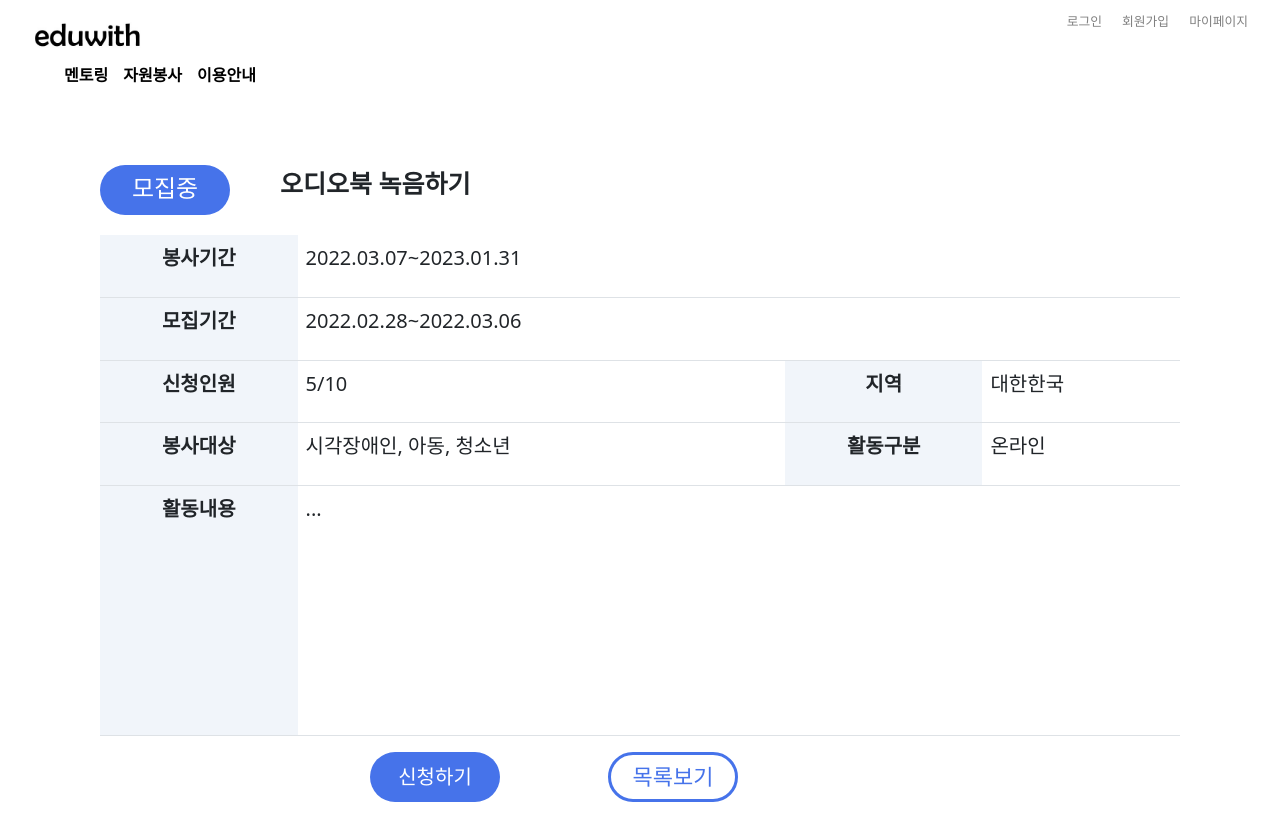
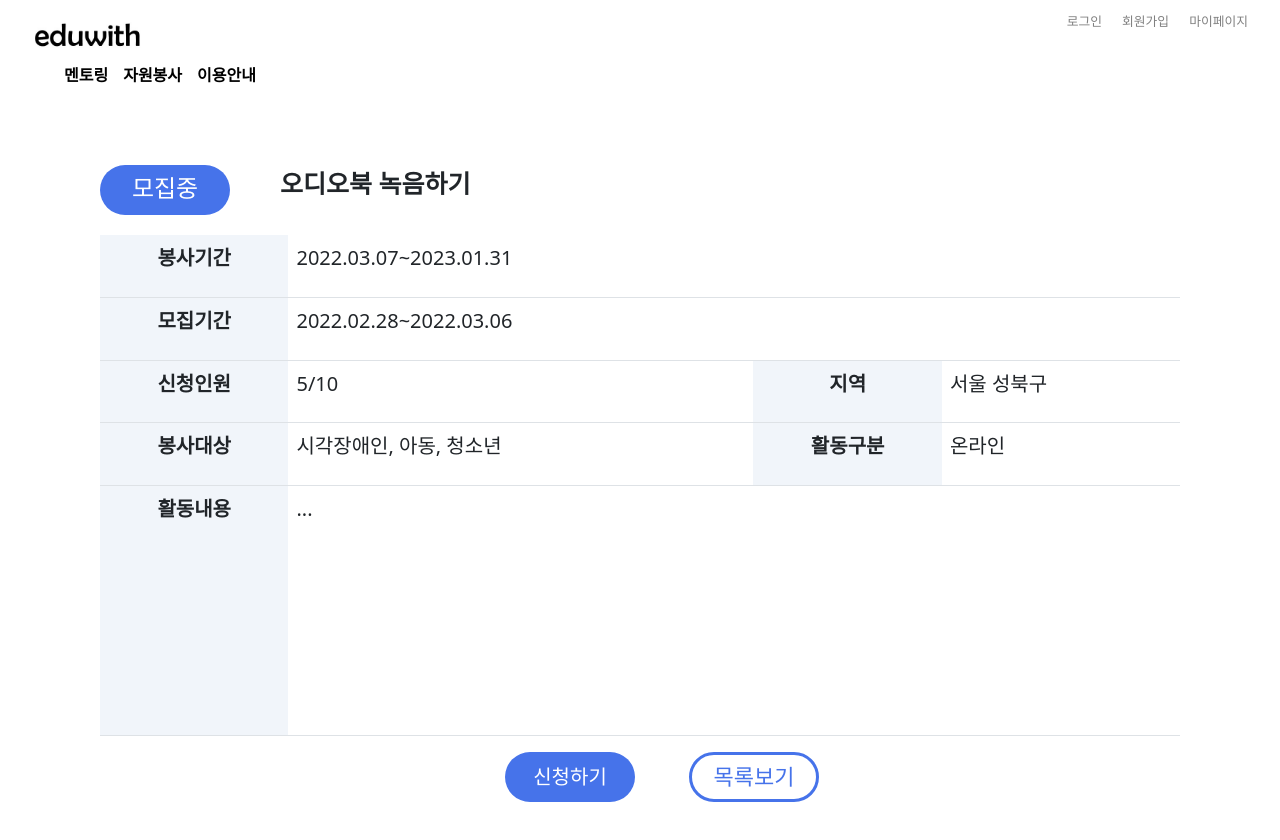
Before and after one commit to Eduwith/frontend, a React (Create React App) app: page /volunteerdetail/0 in a window 1280 px wide. Shown: the top 840 px of the page. Built offline with nearby package versions, Linux system fonts and the light colour scheme.

Commit message:
CHORE: update name

```diff
--- a/src/components/volunteer/VolunteerDetail.module.css
+++ b/src/components/volunteer/VolunteerDetail.module.css
@@ -1,6 +1,4 @@
 .content{
-    /* position: relative; */
-    /* top: -180px; */
     margin: 0 auto;
     width: 1200px;
     height: 800px;
@@ -40,6 +38,7 @@
 }
 .buttonblock{
     display: flex;
+    margin: 0 25%;
 }
 .btn_apply{
     color: white;
--- a/src/data.js
+++ b/src/data.js
@@ -4,7 +4,7 @@ function data() {
         {
             vid:0,
             vtitle:"오디오북 녹음하기",
-            vcountry: "대한한국",
+            vcountry: "서울 성북구",
             vrecruitperiod: "2022.02.28~2022.03.06",
             vperiod: "2022.03.07~2023.01.31",
             vpeople: "5/10"
@@ -12,7 +12,7 @@ function data() {
         {
             vid:1,
             vtitle:"자료 번역하기",
-            vcountry: "대한한국",
+            vcountry: "경기도",
             vrecruitperiod: "2022.02.28~2022.03.06",
             vperiod: "2023.03.07~2023.01.31",
             vpeople: "0/10"
@@ -20,7 +20,7 @@ function data() {
         {
             vid:2,
             vtitle: "디지털 취약계층을 위한 강의",
-            vcountry: "서울",
+            vcountry: "부산",
             vrecruitperiod: "2022.02.28~2022.03.06",
             vperiod: "2022.03.07~2023.01.31",
             vpeople: "2/10"
--- a/src/routes/Volunteer.js
+++ b/src/routes/Volunteer.js
@@ -6,7 +6,7 @@ import Navbar from "../components/home/Navbar";
 import { Link } from "react-router-dom";
 //import vlists from "../data";
 
-let vlists =[["오디오북 녹음하기", "대한한국", "2022.02.28~2022.03.06", "2022.03.07~2023.01.31", "5/10"], ["자료 번역하기", "대한한국", "2022.02.28~2022.03.06", "2022.03.07~2023.01.31", "5/10"], ["디지털 취약계층을 위한 강의", "대한한국", "2022.02.28~2022.03.06", "2022.03.07~2023.01.31", "5/10"], ["강의 자막 업로드", "대한한국", "2022.02.28~2022.03.06", "2022.03.07~2023.01.31", "5/10"]];
+let vlists =[["오디오북 녹음하기", "서울 성북구", "2022.02.28~2022.03.06", "2022.03.07~2023.01.31", "5/10"], ["자료 번역하기", "경기도", "2022.02.28~2022.03.06", "2022.03.07~2023.01.31", "5/10"], ["디지털 취약계층을 위한 강의", "부산", "2022.02.28~2022.03.06", "2022.03.07~2023.01.31", "5/10"], ["강의 자막 업로드", "대한한국", "2022.02.28~2022.03.06", "2022.03.07~2023.01.31", "5/10"]];
 
 function Volunteer(props) {
     //const [vlist, setVlist] = useState(vlists);
@@ -33,8 +33,8 @@ function Volunteer(props) {
                                 <Link to= {`/volunteerdetail/${idex}`
                                 }>모집중</Link>
                             </button>
-                            <div>[국가] {item[1]} &nbsp; [모집기간] {item[2]} &nbsp;  [봉사기간] {item[3]} &nbsp;  [신청인원] {item[4]}</div>
-                            {/* <div>[국가] {item.country} &nbsp; [모집기간] {item.vrecuritperiod} &nbsp;  [봉사기간] {item.vtitle} &nbsp;  [신청인원] {item.vtitle}</div> */}
+                            <div>[지역] {item[1]} &nbsp; [모집기간] {item[2]} &nbsp;  [봉사기간] {item[3]} &nbsp;  [신청인원] {item[4]}</div>
+
                         </div>
                     ))}
                 </div>
```
